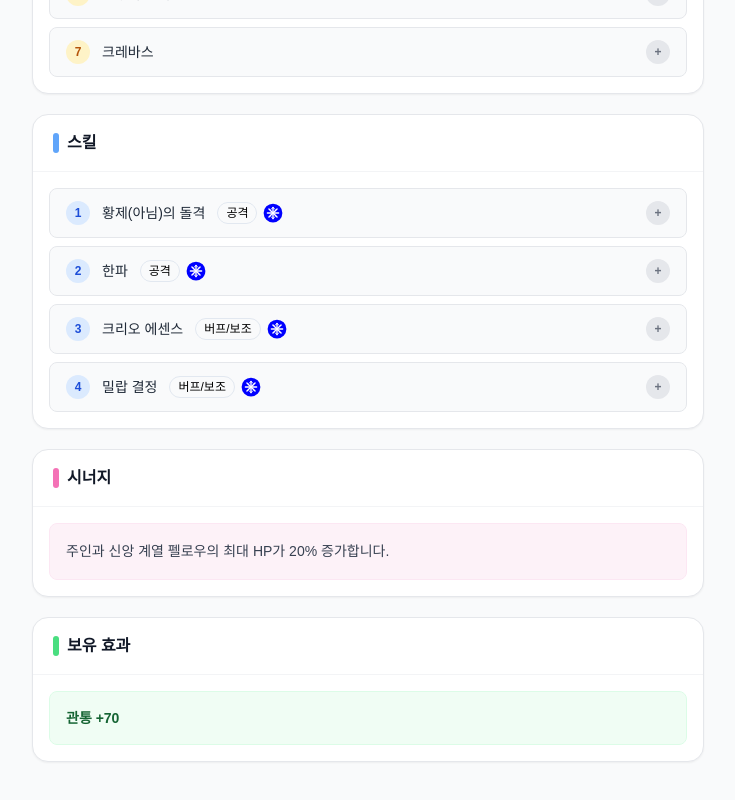
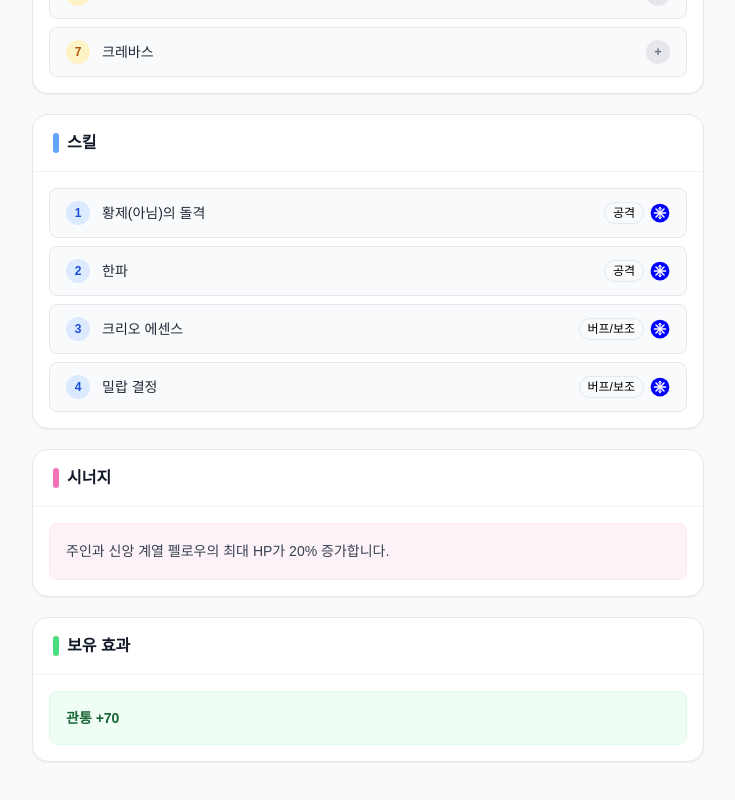
Before and after one commit to TESTAR2026/tosm-guidebook, a Next.js app: page /fellows/austeya in a window 1280 px wide. Shown: the part 742-1542 px from the top of the page, without its empty margins (272-1007 px from the left). Built offline with nearby package versions, Linux system fonts and the light colour scheme.

Commit message:
Skill row: move badges to right, remove + button

```diff
--- a/components/SkillModal.tsx
+++ b/components/SkillModal.tsx
@@ -30,12 +30,13 @@ export function SkillModal({ skill, index, fellowAttribute }: SkillModalProps) {
     <Dialog open={open} onOpenChange={setOpen}>
       <DialogTrigger asChild>
         <div className="flex items-center justify-between py-3 px-4 bg-gray-50 rounded-lg border border-gray-200 hover:border-blue-300 hover:bg-blue-50 transition-colors cursor-pointer">
-          <div className="flex items-center gap-3 flex-wrap flex-1 min-w-0">
+          <div className="flex items-center gap-3 min-w-0">
             <span className="w-6 h-6 rounded-full bg-blue-100 text-blue-700 text-xs font-bold flex items-center justify-center flex-shrink-0">
               {index + 1}
             </span>
             <span className="font-medium text-gray-800 text-sm truncate">{skill.name}</span>
-            <div className="flex items-center gap-1.5 flex-wrap">
+          </div>
+          <div className="flex items-center gap-1.5 flex-shrink-0 ml-2">
             {skill.type && (
               <span className={`text-xs px-2 py-0.5 rounded-full font-medium ${typeStyle}`}>
                 {skill.type}
@@ -50,10 +51,6 @@ export function SkillModal({ skill, index, fellowAttribute }: SkillModalProps) {
               <AttributeBadge attribute={displayAttribute} size="sm" />
             )}
           </div>
-          </div>
-          <span className="w-6 h-6 rounded-full bg-gray-200 text-gray-500 text-xs font-bold flex items-center justify-center flex-shrink-0 ml-2">
-            +
-          </span>
         </div>
       </DialogTrigger>
 
```
Lines whose indentation alone changed are shown as unchanged.
